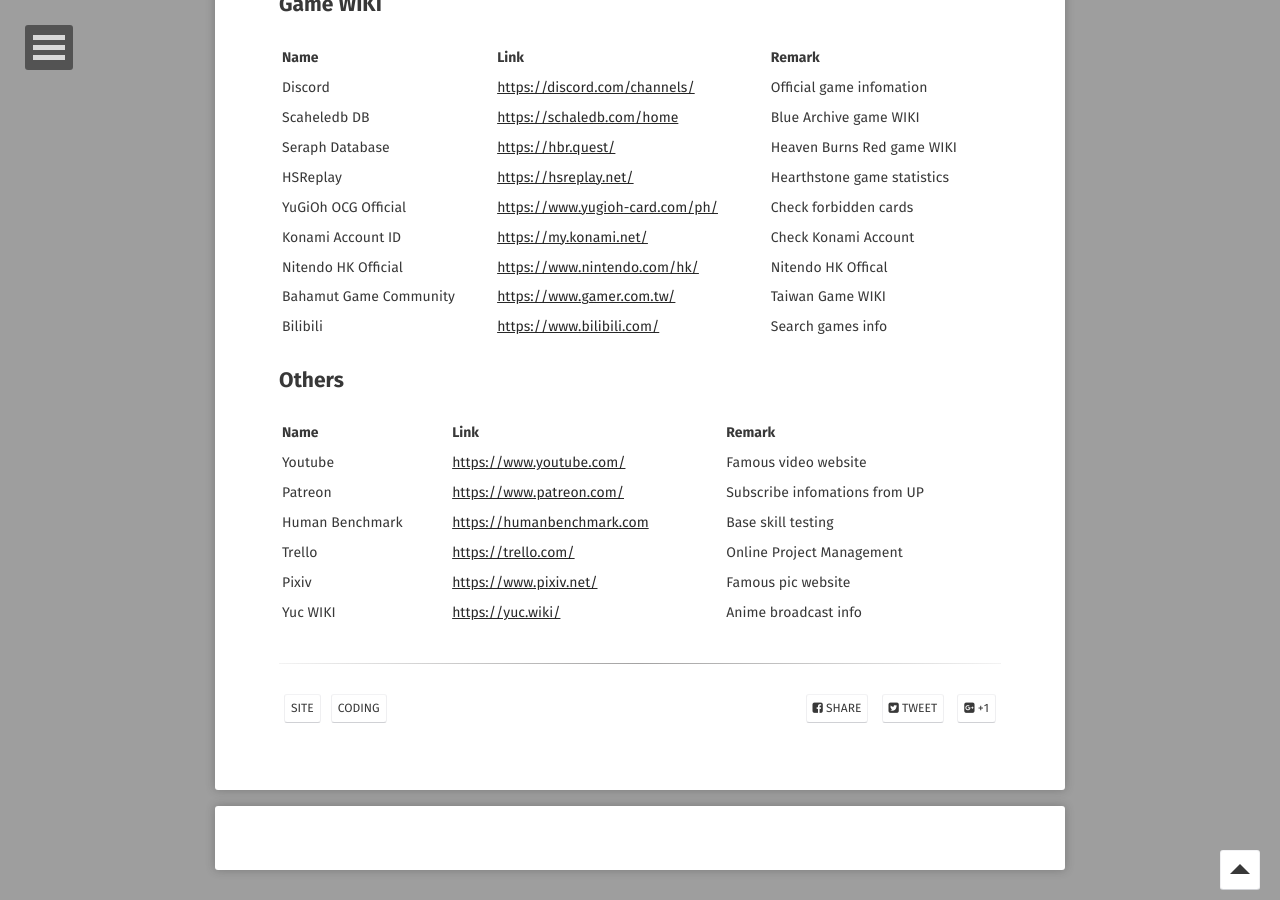
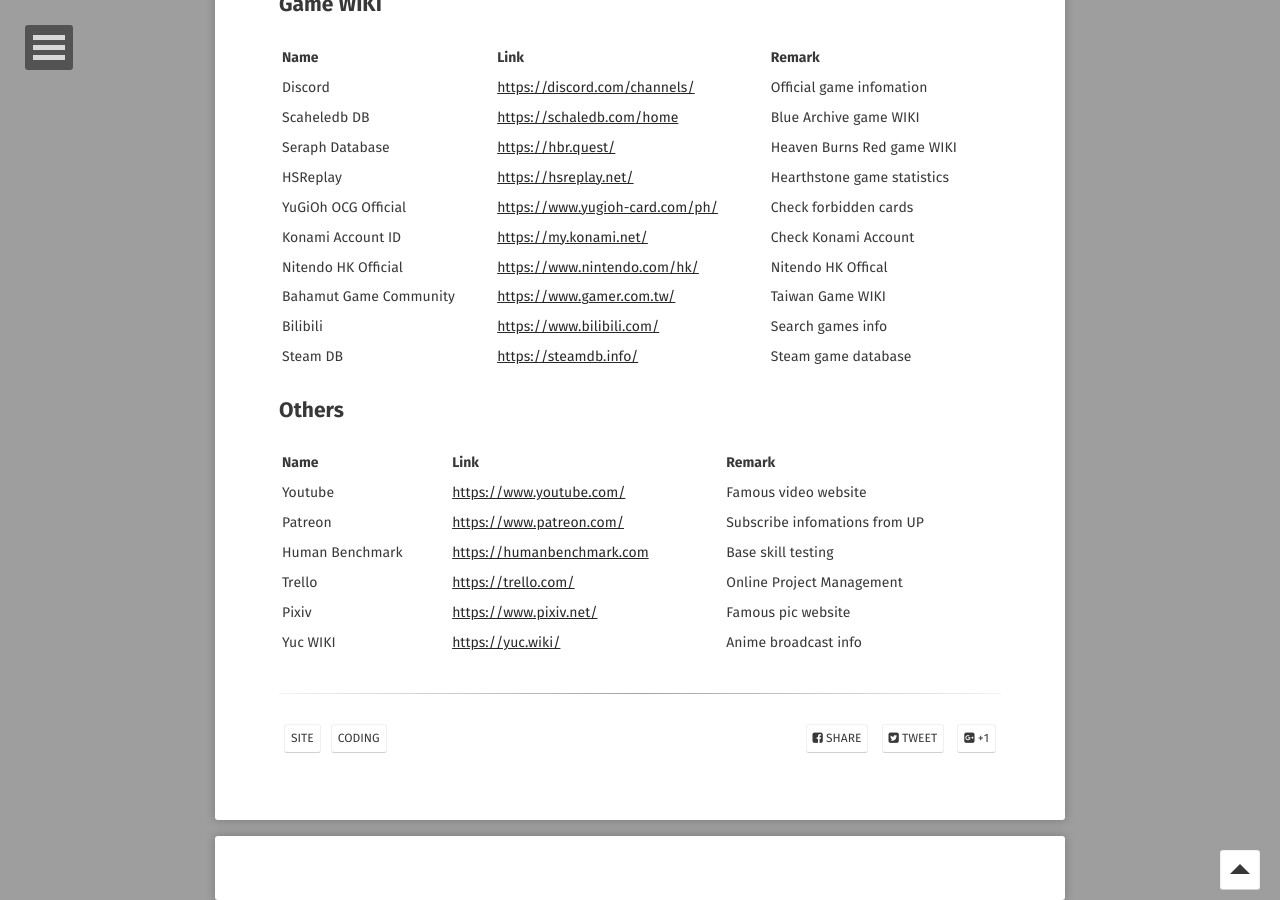
Before and after one commit to o7878x/o7878x.github.io, a Jekyll site: the page built from _posts/2024-07-07-fav-sites.md, in a window 1280 px wide and 900 px high, scrolled down 1242 px. Built offline with Jekyll 4.4.1, drawn with Linux system fonts in a browser that asks for light colours; some web fonts are replaced; comment, search, counter and statistics services are not loaded.

Commit message:
feature:add steam db

```diff
--- a/_posts/2024-07-07-fav-sites.md
+++ b/_posts/2024-07-07-fav-sites.md
@@ -55,6 +55,7 @@
 | Nitendo HK Official | <https://www.nintendo.com/hk/> | Nitendo HK Offical |
 | Bahamut Game Community | <https://www.gamer.com.tw/> | Taiwan Game WIKI |
 | Bilibili | <https://www.bilibili.com/> | Search games info |
+| Steam DB | <https://steamdb.info/> | Steam game database |
 
 ## Others
 
```
